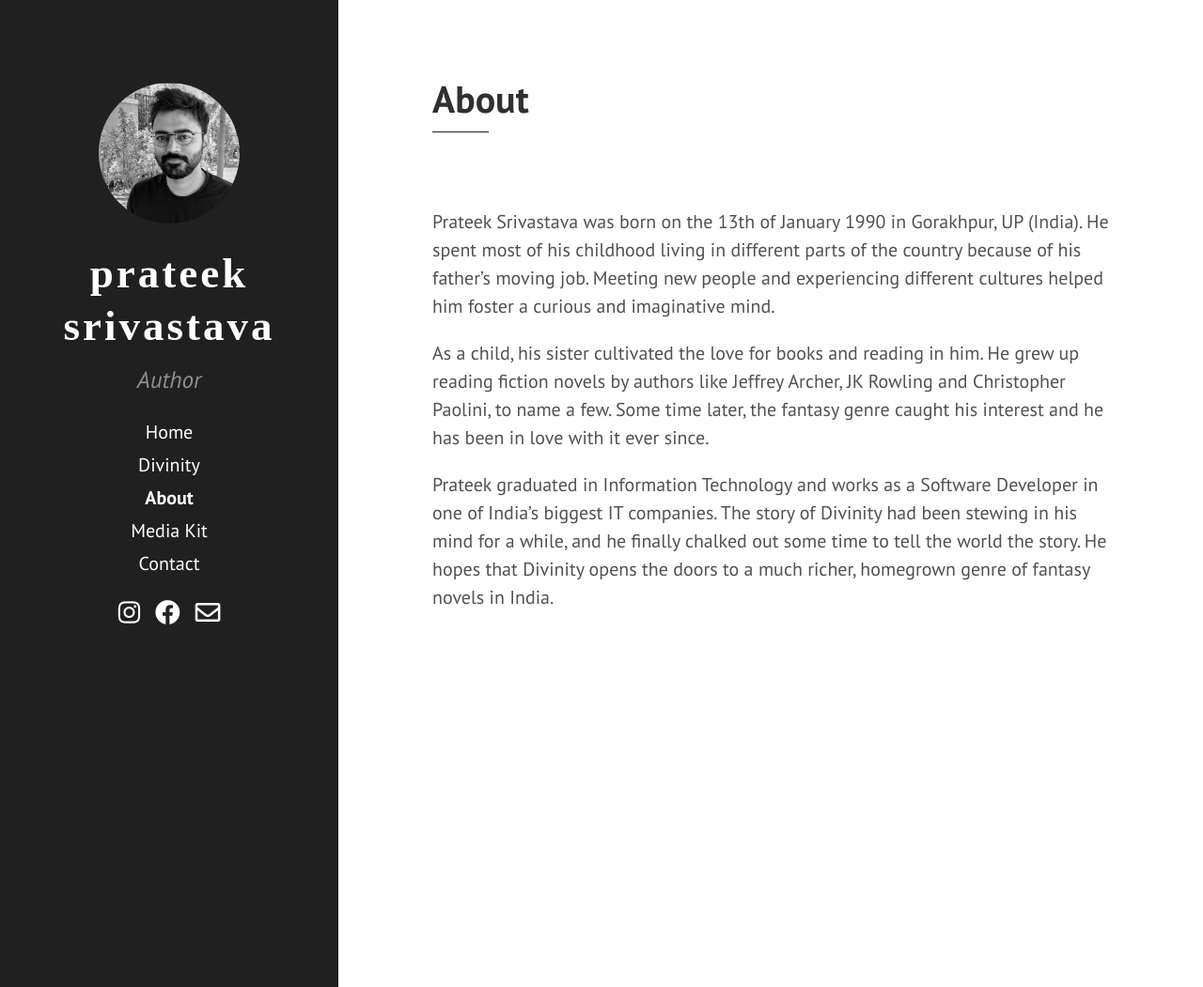
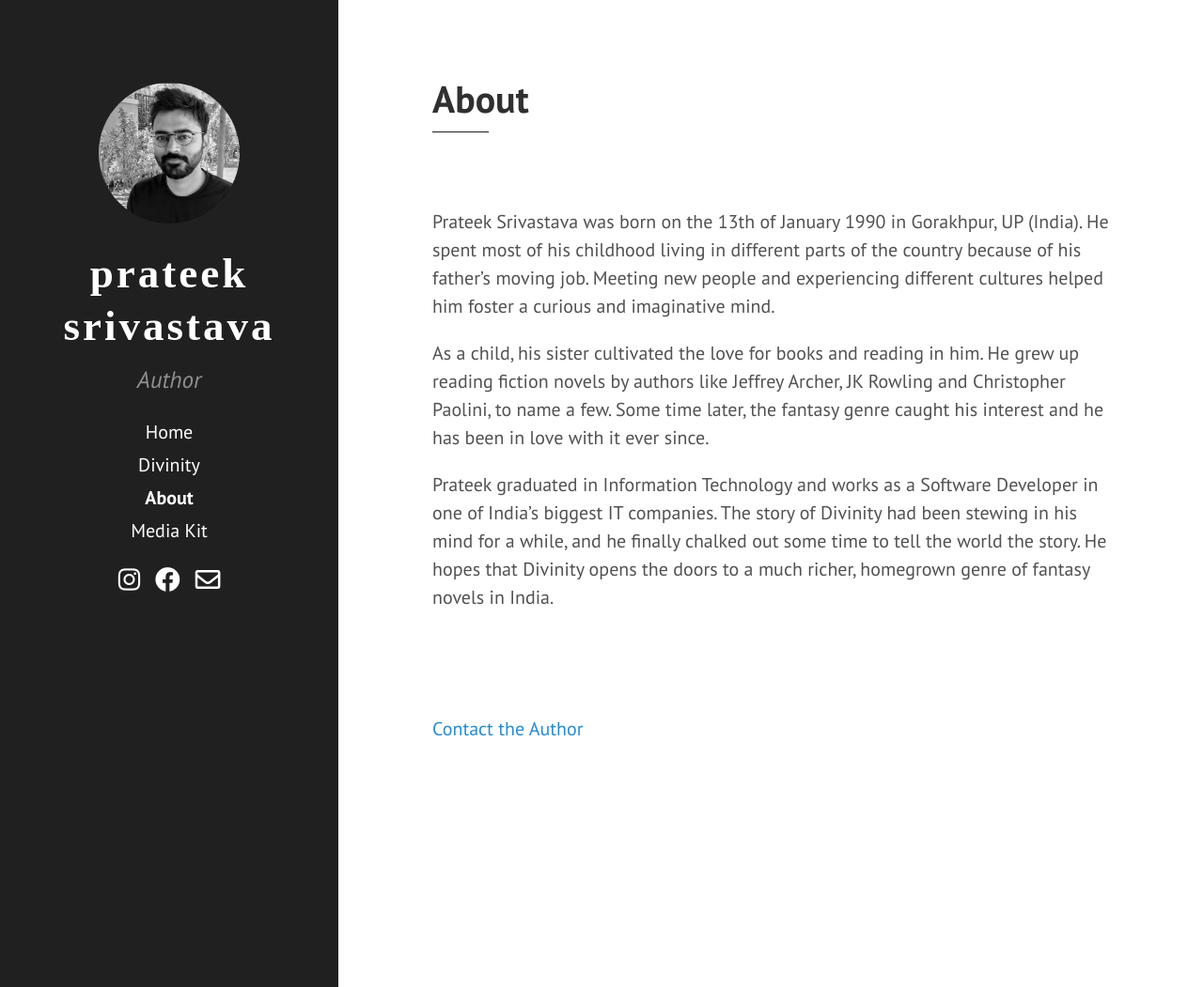
Before and after one commit to pratzo13/pratzo13.github.io, a Jekyll site: the page built from 02_about.md, in a window 1280 px wide and 1051 px high. Shown: the whole window at 94% size. Built offline with Jekyll 4.4.1, drawn with Linux system fonts in a browser that asks for light colours; nearby versions of some CDN libraries.

Commit message:
commented contact page, google contact form on about page

```diff
--- a/02_about.md
+++ b/02_about.md
@@ -11,3 +11,6 @@
 As a child, his sister cultivated the love for books and reading in him. He grew up reading fiction novels by authors like Jeffrey Archer, JK Rowling and Christopher Paolini, to name a few. Some time later, the fantasy genre caught his interest and he has been in love with it ever since.
 
 Prateek graduated in Information Technology and works as a Software Developer in one of India’s biggest IT companies. The story of Divinity had been stewing in his mind for a while, and he finally chalked out some time to tell the world the story. He hopes that Divinity opens the doors to a much richer, homegrown genre of fantasy novels in India.
+
+<br/><br/><br/>
+<a href="https://forms.gle/Fg5LRrEcnFLtzSu2A" target="_blank">Contact the Author</a>
```
Also changed, not shown: 04_contact.md (+2 -2 lines).
